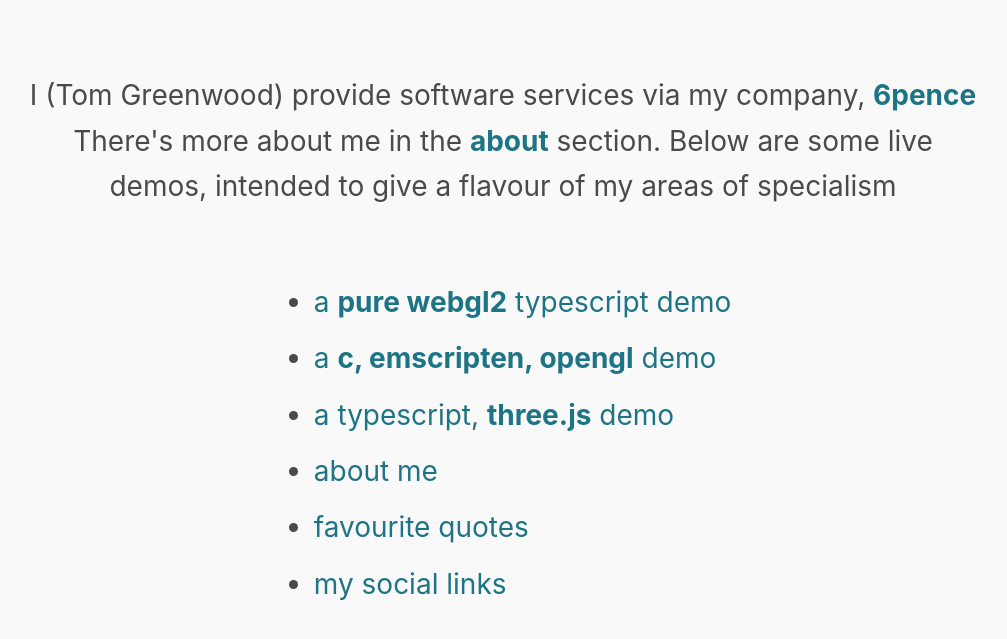
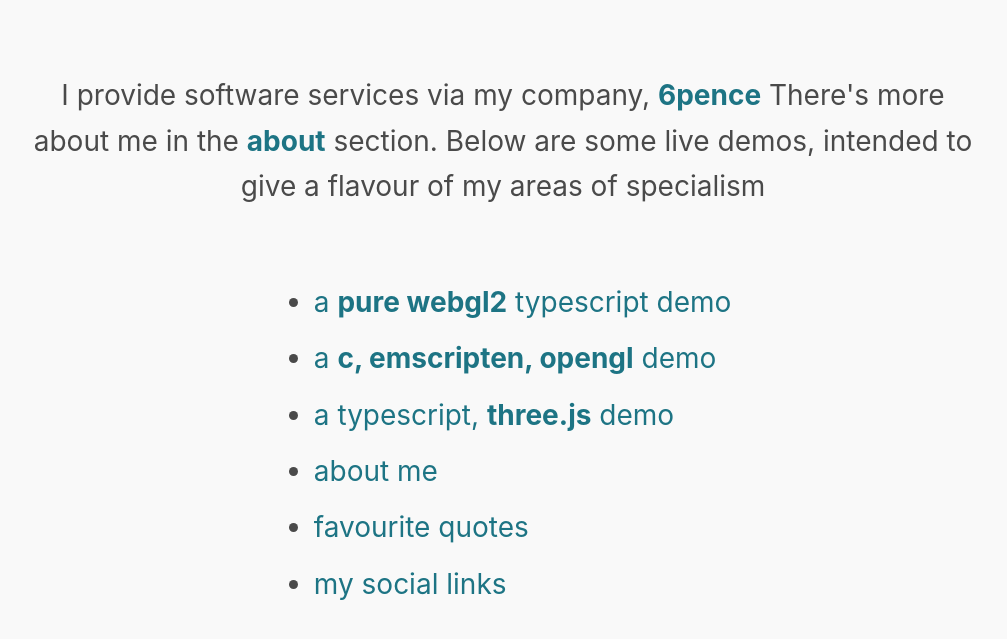
Before and after one commit to t0gre/t0gre.github.io, a website built with Vite: page index.html in a window 1280 px wide. Shown: the part 239-878 px from the top of the page, without its empty margins (137-1144 px from the left). Built offline with nearby package versions, Linux system fonts and the light colour scheme.

Commit message:
edit into

```diff
--- a/index.html
+++ b/index.html
@@ -26,7 +26,7 @@
 
         <br>
         <p style="text-align: center; margin-left: 50px; margin-right: 50px;">
-            I (Tom Greenwood) provide software services via my company,
+            I provide software services via my company,
             <b><a href="https://find-and-update.company-information.service.gov.uk/company/16704394" target="_blank">6pence</a></b>
             There's more about me in the <b><a href="/about/">about</a></b> section.
             Below are some live demos, intended to give a flavour of my areas of specialism
```
